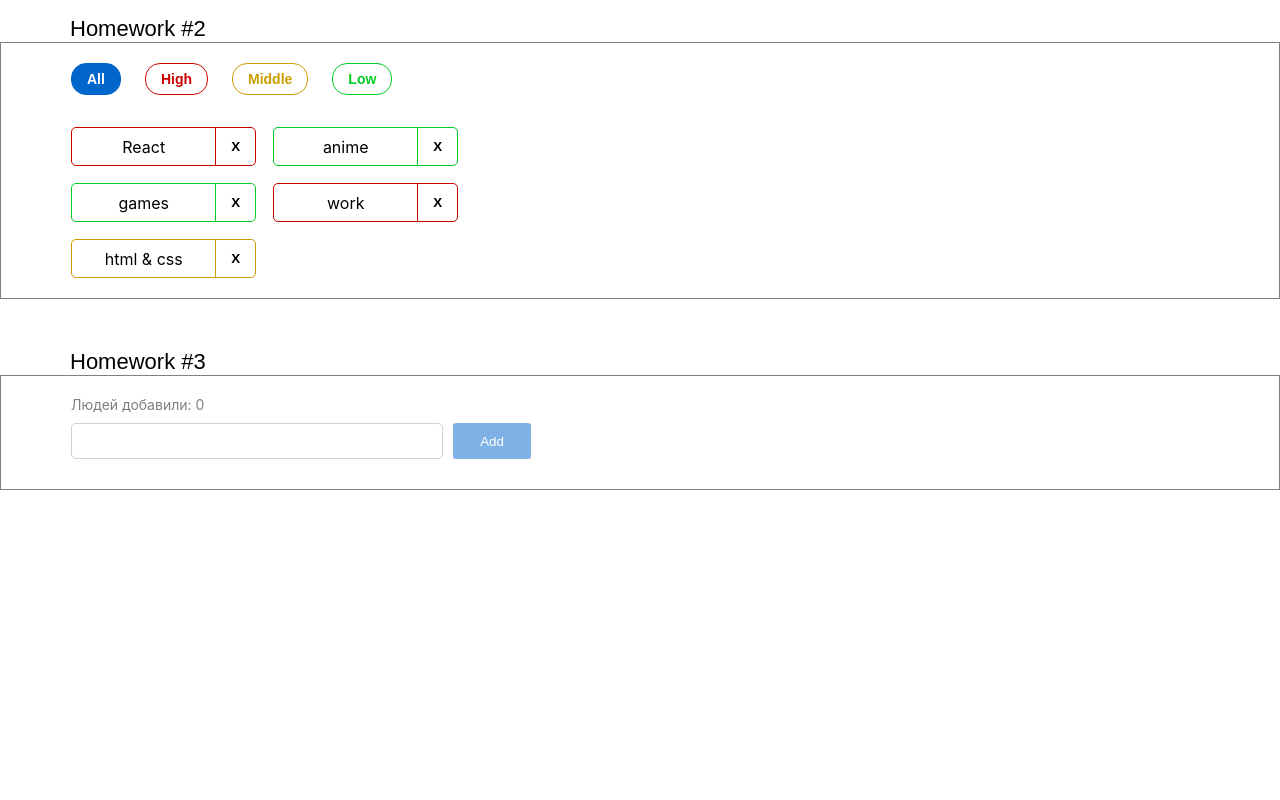
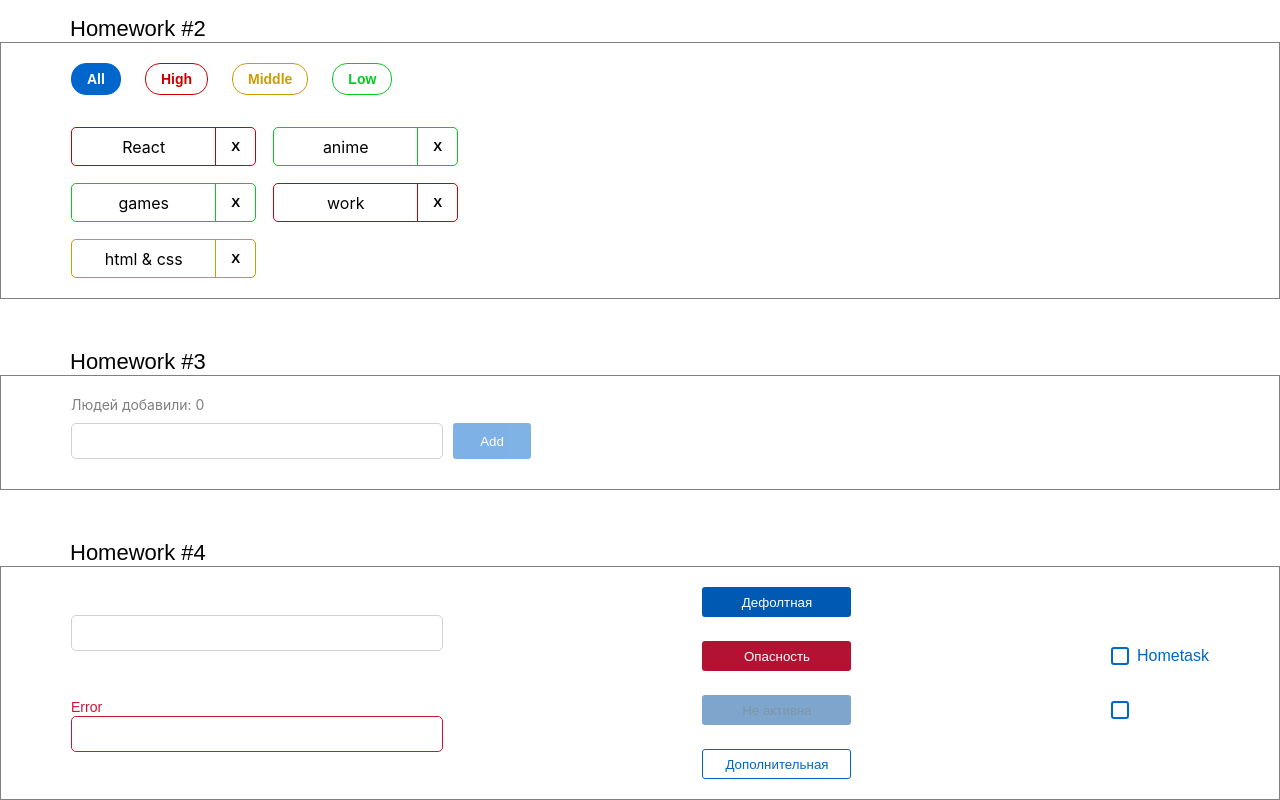
Before and after one commit to andreu6454/homework2, a React (Create React App) app: page / in a window 1280 px wide. Shown: the part 370-1170 px from the top of the page. Before the commit the page ends 860 px from the top, so only its background shows below. Built offline with nearby package versions, Linux system fonts and the light colour scheme.

Commit message:
HW4 Done

```diff
--- a/src/s1-main/App.tsx
+++ b/src/s1-main/App.tsx
@@ -3,6 +3,7 @@ import s from './App.module.css'
 import HW1 from '../s2-homeworks/hw01/HW1'
 import HW2 from "../s2-homeworks/hw02/HW2";
 import HW3 from "../s2-homeworks/hw03/HW3";
+import HW4 from "../s2-homeworks/hw04/HW4";
 
 function App() {
     return (
@@ -11,7 +12,7 @@ function App() {
             {/*раскомментировать по ходу выполнения*/}
             <HW2/>
             <HW3/>
-            {/*<HW4/>*/}
+            <HW4/>
 
             {/*при выполнении дз 5 и более - закомментировать здесь дз 1-4, так как они есть внутри дз 5*/}
             {/*<HW5/>*/}
--- a/src/s2-homeworks/hw04/HW4.tsx
+++ b/src/s2-homeworks/hw04/HW4.tsx
@@ -3,8 +3,6 @@ import s2 from '../../s1-main/App.module.css'
 import Stand from './Stand'
 
 /*
-* 1 - понять (и простить) SuperInputText
-* 2 - в зависимости от типа и дизэйбла прицепить нужный класс в SuperButton.tsx (строка 21)
 * 3 - дописать onChangeCallback в SuperCheckbox.tsx чтоб оба чекбокса работали на стенде
 * 4 - сделать стили в соответствии с дизайном
 * */
--- a/src/s2-homeworks/hw04/Stand.tsx
+++ b/src/s2-homeworks/hw04/Stand.tsx
@@ -6,7 +6,7 @@ import SuperButton from './common/c2-SuperButton/SuperButton'
 
 const Stand = () => {
     const [stateForAllInputs, setValue] = useState<string>('')
-    const [error, setError] = useState<string>('')
+    const [error, setError] = useState<string>('Error')
 
     const [stateForAllCheckboxes, setChecked] = useState<boolean>(false)
 
@@ -44,13 +44,13 @@ const Stand = () => {
                 {/*обычная кнопка:*/}
                 <div>
                     <SuperButton id={'hw4-super-button-default'}>
-                        default
+                        Дефолтная
                     </SuperButton>
                 </div>
                 {/*красная кнопка:*/}
                 <div>
                     <SuperButton id={'hw4-super-button-red'} xType={'red'}>
-                        red
+                        Опасность
                     </SuperButton>
                 </div>
                 {/*задизэйбленная кнопка:*/}
@@ -60,7 +60,7 @@ const Stand = () => {
                         xType={'red'}
                         disabled
                     >
-                        disabled
+                        Не активна
                     </SuperButton>
                 </div>
                 {/*задизэйбленная кнопка:*/}
@@ -69,7 +69,7 @@ const Stand = () => {
                         id={'hw4-super-button-secondary'}
                         xType={'secondary'}
                     >
-                        secondary
+                        Дополнительная
                     </SuperButton>
                 </div>
             </div>
@@ -82,7 +82,7 @@ const Stand = () => {
                         checked={stateForAllCheckboxes}
                         onChangeChecked={setChecked}
                     >
-                        some text
+                        Hometask
                     </SuperCheckbox>
                 </div>
                 {/*совместим со старым кодом:*/}
```
